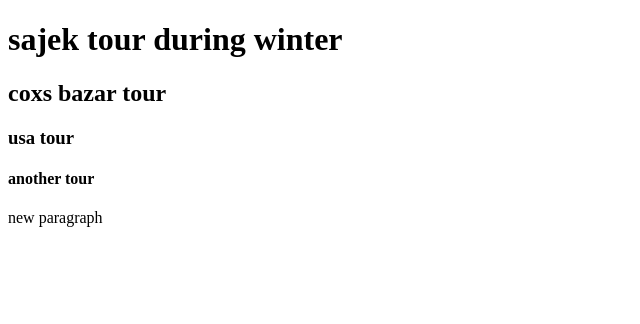
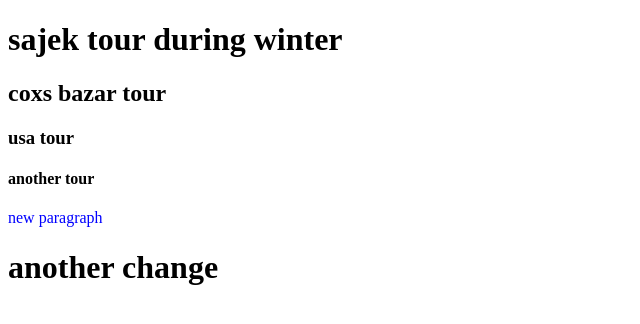
Before and after one commit to sakibjpz/practice-repo, a plain HTML site: page index.html in a window 1280 px wide. Shown: the whole page, without its empty margins (0-640 px from the left). Drawn offline with Linux system fonts and the light colour scheme.

Commit message:
style added

```diff
--- a/index.html
+++ b/index.html
@@ -5,6 +5,7 @@
     <meta http-equiv="X-UA-Compatible" content="IE=edge">
     <meta name="viewport" content="width=device-width, initial-scale=1.0">
     <title>practice more and more</title>
+    <link rel="stylesheet" href="style.css">
 </head>
 <body>
     <h1> sajek tour during winter </h1>
@@ -12,5 +13,6 @@
     <h3> usa tour</h3>
     <h4>another tour</h4>
     <p> new paragraph</p>
+    <h1>another change</h1>
 </body>
 </html>
--- /dev/null
+++ b/style.css
@@ -0,0 +1,3 @@
+p{
+    color: blue;
+}
```
